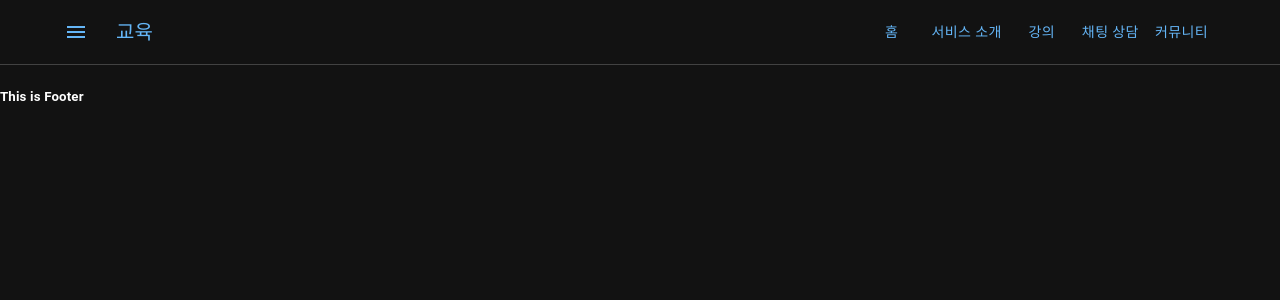
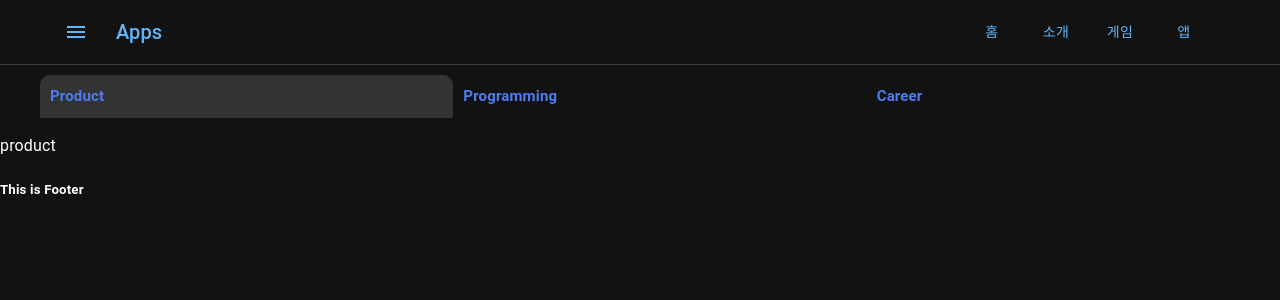
Before and after one commit to elky84/apps, a React (Create React App) app: page /apps in a window 1280 px wide. Shown: the top 300 px of the page. Built offline with nearby package versions, Linux system fonts and the light colour scheme.

Commit message:
close #1 메뉴 정리

```diff
--- a/src/components/Layout/Header/Header.tsx
+++ b/src/components/Layout/Header/Header.tsx
@@ -23,12 +23,12 @@ const Header = () => {
                 <MenuIcon />
               </IconButton>
               <Typography variant="h6" noWrap component="div" sx={{ flexGrow: 1, color: "primary.main" }}>
-                교육
+                Apps
               </Typography>
             </Box>
-            {["/", "/about", "/lectures", "/chat", "/community"].map((path, index) => (
+            {["/", "/about", "/games", "/apps"].map((path, index) => (
                 <Button key={index} color="inherit"  component={RouterLink} to={path} sx={{ color: "primary.main" }}>
-                    {["홈", "서비스 소개", "강의", "채팅 상담", "커뮤니티"][index]}
+                    {["홈", "소개", "게임", "앱"][index]}
                 </Button>
             ))}
           </Toolbar>
--- a/src/index.tsx
+++ b/src/index.tsx
@@ -11,9 +11,10 @@ import Header from './components/Layout/Header/Header';
 import Footer from './components/Layout/Footer/Footer';
 
 import { ThemeProvider, createTheme } from '@mui/material/styles';
-import Community from './pages/community/Community';
-import Chat from './pages/chat/Chat';
+
 import { CssBaseline } from '@mui/material';
+import Games from './pages/games/Games';
+import Apps from './pages/apps/Apps';
 
 const customTheme = createTheme({
   palette: {
@@ -48,8 +49,8 @@ root.render(
           <Route path='/' element={<Home />}></Route>
           <Route path='/about' element={<About />}></Route>
           <Route path='/lectures' element={<Lectures />}></Route>
-          <Route path='/chat' element={<Chat />}></Route>
-          <Route path='/community' element={<Community />}></Route>
+          <Route path='/games' element={<Games />}></Route>
+          <Route path='/apps' element={<Apps />}></Route>
         </Routes>
         <Footer/>
       </BrowserRouter>
--- /dev/null
+++ b/src/pages/apps/Apps.tsx
@@ -0,0 +1,80 @@
+import { useEffect, useState } from 'react';
+import styled from 'styled-components';
+import { Link } from 'react-router-dom';
+
+const TabMenu = styled.ul`
+  background-color: #121212; /* 어두운 배경 */
+  color: #ffffff;
+  font-weight: bold;
+  display: flex;
+  flex-direction: row;
+  align-items: center;
+  list-style: none;
+  margin-top: 10px;
+
+  .submenu {
+    display: flex;
+    width: calc(100% / 3);
+    padding: 10px;
+    font-size: 15px;
+    transition: 0.5s;
+    border-radius: 10px 10px 0px 0px;
+    color: #4d7bf3; /* 블루 톤의 텍스트 */
+  }
+
+  .focused {
+    background-color: #333333;
+    color: #4d7bf3;
+  }
+`;
+
+const StyledLink = styled(Link)`
+  text-decoration: none;
+  color: inherit;
+
+  &:hover {
+    color: #4d7bf3; /* 블루 톤의 텍스트 */
+  }
+`;
+
+
+const menuArr = [
+  { name: 'Product', path:"/servers?category=product",  component: <p>product</p> },
+  { name: 'Programming', path: "/servers?category=programming", component: <p>programming</p> },
+  { name: 'Career', path: "/servers?category=career", component: <p>career</p> },
+];
+
+const Apps = () => {
+  const [currentTab, setCurrentTab] = useState(0);
+
+  useEffect(() => {
+    const currentPath = window.location.pathname;
+    const currentIndex = menuArr.findIndex(item => item.path === currentPath);
+    if (currentIndex !== -1) {
+      setCurrentTab(currentIndex);
+    }
+  }, []);
+
+  const selectMenuHandler = (index: number) => {
+    setCurrentTab(index);
+  };
+
+    return (
+      <>
+        <TabMenu>
+          {menuArr.map((el, index) => (
+            <li
+              key={index}
+              className={index === currentTab ? "submenu focused" : "submenu"}
+              onClick={() => selectMenuHandler(index)}
+            >
+              <StyledLink to={el.path}>{el.name}</StyledLink>
+            </li>
+          ))}
+        </TabMenu>
+        {menuArr[currentTab].component}
+      </>
+      )
+  }
+
+  export default Apps
--- a/src/pages/chat/Chat.tsx
+++ /dev/null
@@ -1,9 +0,0 @@
-const Chat = () => {
-    return (
-      <footer>
-        <h2>This is Chat</h2>
-      </footer>
-    )
-  }
-
-  export default Chat
--- a/src/pages/community/Community.tsx
+++ /dev/null
@@ -1,9 +0,0 @@
-const Community = () => {
-    return (
-      <footer>
-        <h2>This is Community</h2>
-      </footer>
-    )
-  }
-
-  export default Community
--- /dev/null
+++ b/src/pages/games/Games.tsx
@@ -0,0 +1,80 @@
+import { useEffect, useState } from 'react';
+import styled from 'styled-components';
+import { Link } from 'react-router-dom';
+
+const TabMenu = styled.ul`
+  background-color: #121212; /* 어두운 배경 */
+  color: #ffffff;
+  font-weight: bold;
+  display: flex;
+  flex-direction: row;
+  align-items: center;
+  list-style: none;
+  margin-top: 10px;
+
+  .submenu {
+    display: flex;
+    width: calc(100% / 3);
+    padding: 10px;
+    font-size: 15px;
+    transition: 0.5s;
+    border-radius: 10px 10px 0px 0px;
+    color: #4d7bf3; /* 블루 톤의 텍스트 */
+  }
+
+  .focused {
+    background-color: #333333;
+    color: #4d7bf3;
+  }
+`;
+
+const StyledLink = styled(Link)`
+  text-decoration: none;
+  color: inherit;
+
+  &:hover {
+    color: #4d7bf3; /* 블루 톤의 텍스트 */
+  }
+`;
+
+
+const menuArr = [
+  { name: 'Product', path:"/games?category=product",  component: <p>product</p> },
+  { name: 'Programming', path: "/games?category=programming", component: <p>programming</p> },
+  { name: 'Career', path: "/games?category=career", component: <p>career</p> },
+];
+
+const Games = () => {
+  const [currentTab, setCurrentTab] = useState(0);
+
+  useEffect(() => {
+    const currentPath = window.location.pathname;
+    const currentIndex = menuArr.findIndex(item => item.path === currentPath);
+    if (currentIndex !== -1) {
+      setCurrentTab(currentIndex);
+    }
+  }, []);
+
+  const selectMenuHandler = (index: number) => {
+    setCurrentTab(index);
+  };
+
+    return (
+      <>
+        <TabMenu>
+          {menuArr.map((el, index) => (
+            <li
+              key={index}
+              className={index === currentTab ? "submenu focused" : "submenu"}
+              onClick={() => selectMenuHandler(index)}
+            >
+              <StyledLink to={el.path}>{el.name}</StyledLink>
+            </li>
+          ))}
+        </TabMenu>
+        {menuArr[currentTab].component}
+      </>
+      )
+  }
+
+  export default Games
```
Also changed, not shown: src/pages/Blog/Blog.tsx (deleted, +0 -9 lines), src/pages/projects/Projects.tsx (deleted, +0 -9 lines).
